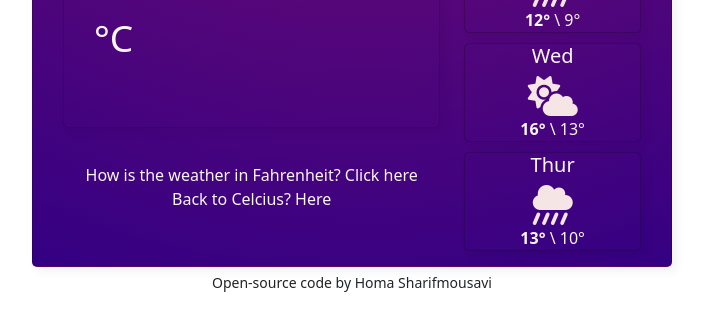
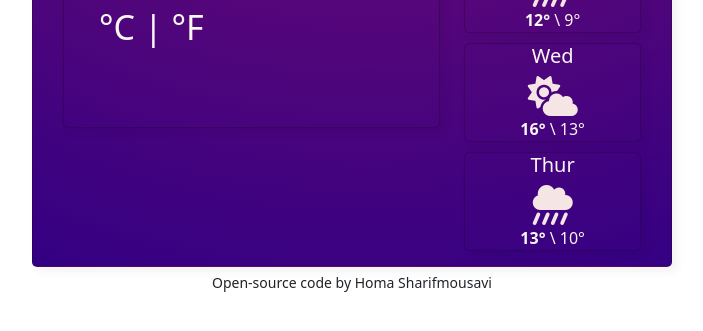
Before and after one commit to h0ma-s/weather-app, a plain HTML site: page index.html in a window 1280 px wide. Shown: the part 399-730 px from the top of the page, without its empty margins (288-991 px from the left). Drawn offline with nearby package versions, Linux system fonts and the light colour scheme; no server answers.

Commit message:
Changed the html and css of unit links

```diff
--- a/index.html
+++ b/index.html
@@ -61,19 +61,15 @@
           </div>
           <div class="current">
             <span class="current-temp" id="current-temperature"></span
-            ><span class="current-temp-unit">°C </span>
+            ><span class="current-temp-unit">
+              <a href="#" id="celcius-link">°C</a> |
+              <a href="#" id="fahrenheit-link">°F</a>
+            </span>
 
             <span>
               <img src="" alt="" id="current-weather-icon" />
             </span>
             <div class="description"></div>
-          </div>
-          <div class="change-unit">
-            <a href="#" id="to-fahrenheit"
-              >How is the weather in Fahrenheit? Click here</a
-            >
-            <br />
-            <a href="#" id="to-celcius">Back to Celcius? Here</a>
           </div>
         </div>
         <div class="col-4">
--- a/index.js
+++ b/index.js
@@ -24,7 +24,6 @@ function showCurrentTemperature(response) {
 function handleSearch(event) {
   event.preventDefault();
   let city = document.querySelector("#search-city");
-  console.log(city.value);
   getWeather(city.value);
 }
 function getWeather(city) {
--- a/src/style.css
+++ b/src/style.css
@@ -4,7 +4,7 @@ h1 {
 }
 h3 {
   font-size: 20px;
-  font-weight: normal;
+  font-weight: 300;
 }
 a {
   text-decoration: none;
@@ -61,15 +61,17 @@ a {
 }
 
 .current-temp {
-  font-size: 50px;
-  font-weight: 500;
+  font-size: 55px;
+  font-weight: 400;
   line-height: 60px;
   padding-top: 30px;
 }
 .current-temp-unit {
-  font-size: 37px;
+  font-size: 34px;
   position: relative;
-  top: -13px;
+  top: -25px;
+  padding-left: 5px;
+  font-weight: lighter;
 }
 .today-temperature {
   font-size: 24px;
@@ -96,11 +98,7 @@ a {
 .high {
   font-weight: bold;
 }
-.change-unit {
-  margin-top: 35px;
-  margin-bottom: 15px;
-  text-align: center;
-}
+
 .icon,
 .date-and-time {
   color: #f6e5e5;
@@ -124,3 +122,6 @@ a {
   float: right;
   width: 135px;
 }
+.today-temp-unit {
+  font-weight: lighter;
+}
```
